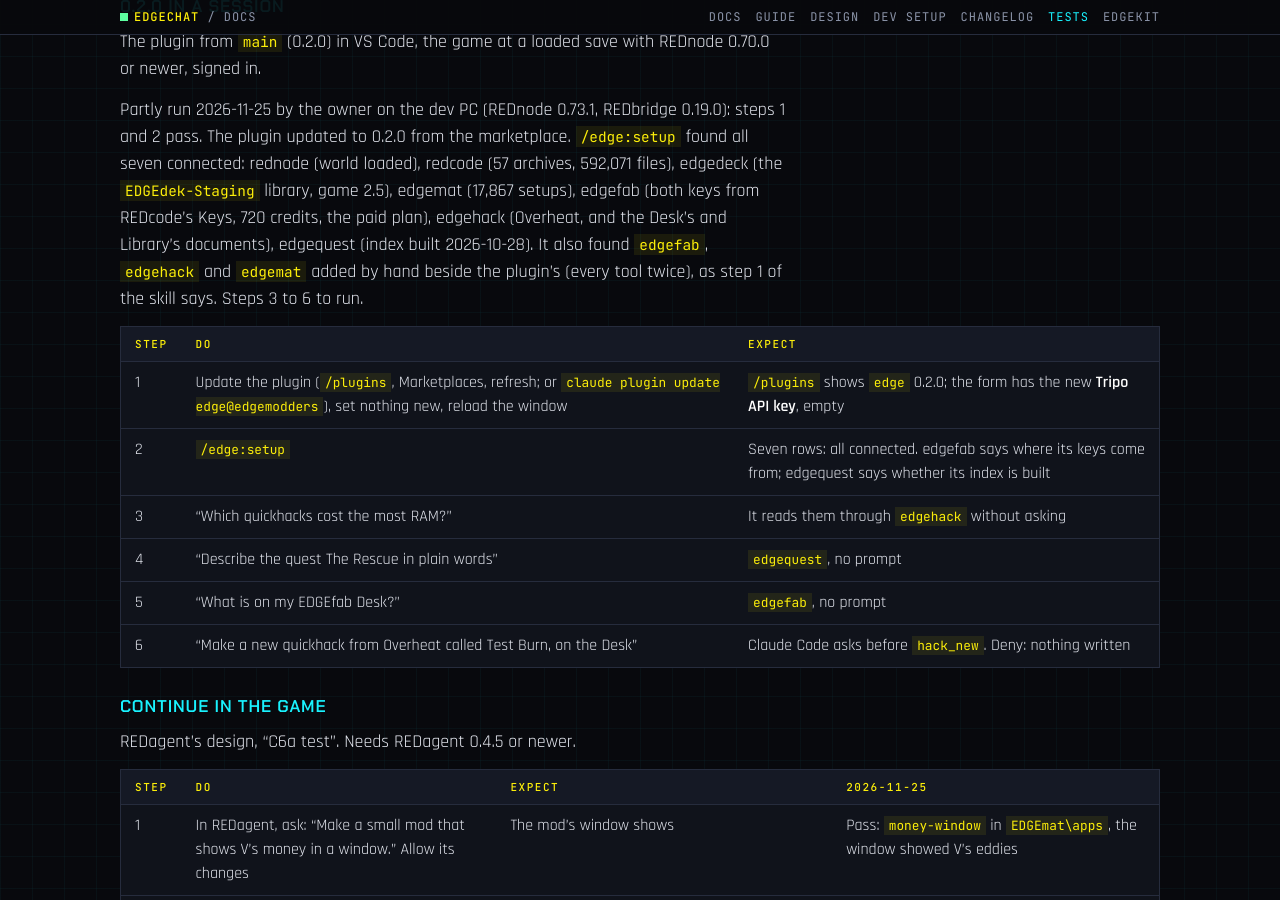
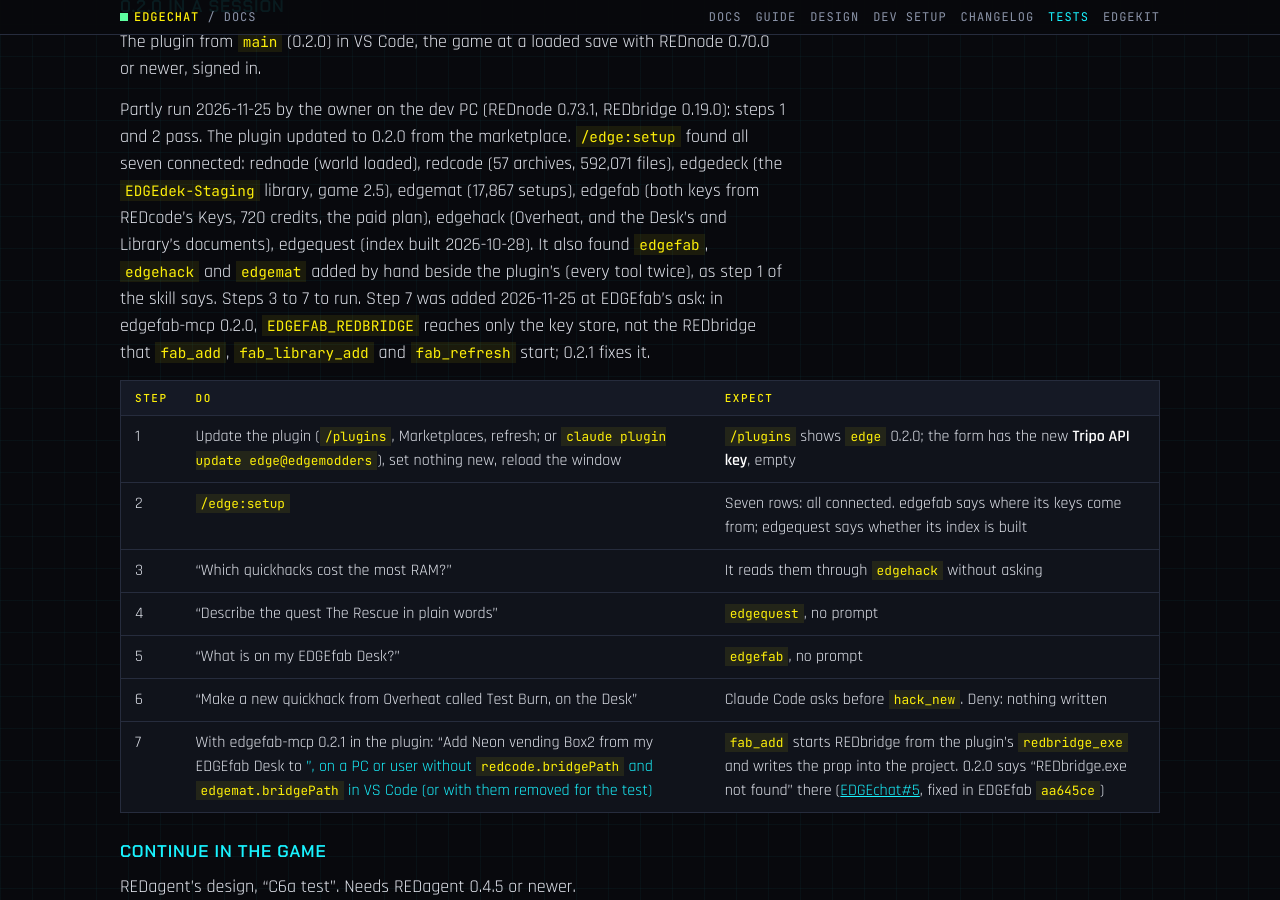
Before and after one commit to Edgemodders/EDGEchat, a Jekyll site: the page built from docs/testing.md, in a window 1280 px wide and 900 px high, scrolled down 7848 px. Built offline with Jekyll 4.4.1, drawn with Linux system fonts in a browser that asks for light colours; our own code applies the rules of GitHub Pages for plain Markdown files.

Commit message:
EDGEfab: 0.2.1 needed for the game bridge (#5); the session test gets step 7, a fab_add
Co-Authored-By: Claude Opus 5.5 <noreply@anthropic.com>

```diff
--- a/docs/testing.md
+++ b/docs/testing.md
@@ -202,7 +202,7 @@ node tools/test/mcp-probe.cjs --empty EDGEQUEST_GAME_PATH --empty REDBRIDGE_EXE
 
 The plugin from `main` (0.2.0) in VS Code, the game at a loaded save with REDnode 0.70.0 or newer, signed in.
 
-Partly run 2026-11-25 by the owner on the dev PC (REDnode 0.73.1, REDbridge 0.19.0): steps 1 and 2 pass. The plugin updated to 0.2.0 from the marketplace. `/edge:setup` found all seven connected: rednode (world loaded), redcode (57 archives, 592,071 files), edgedeck (the `EDGEdek-Staging` library, game 2.5), edgemat (17,867 setups), edgefab (both keys from REDcode's Keys, 720 credits, the paid plan), edgehack (Overheat, and the Desk's and Library's documents), edgequest (index built 2026-10-28). It also found `edgefab`, `edgehack` and `edgemat` added by hand beside the plugin's (every tool twice), as step 1 of the skill says. Steps 3 to 6 to run.
+Partly run 2026-11-25 by the owner on the dev PC (REDnode 0.73.1, REDbridge 0.19.0): steps 1 and 2 pass. The plugin updated to 0.2.0 from the marketplace. `/edge:setup` found all seven connected: rednode (world loaded), redcode (57 archives, 592,071 files), edgedeck (the `EDGEdek-Staging` library, game 2.5), edgemat (17,867 setups), edgefab (both keys from REDcode's Keys, 720 credits, the paid plan), edgehack (Overheat, and the Desk's and Library's documents), edgequest (index built 2026-10-28). It also found `edgefab`, `edgehack` and `edgemat` added by hand beside the plugin's (every tool twice), as step 1 of the skill says. Steps 3 to 7 to run. Step 7 was added 2026-11-25 at EDGEfab's ask: in edgefab-mcp 0.2.0, `EDGEFAB_REDBRIDGE` reaches only the key store, not the REDbridge that `fab_add`, `fab_library_add` and `fab_refresh` start; 0.2.1 fixes it.
 
 | Step | Do | Expect |
 |---|---|---|
@@ -212,6 +212,7 @@ Partly run 2026-11-25 by the owner on the dev PC (REDnode 0.73.1, REDbridge 0.19
 | 4 | "Describe the quest The Rescue in plain words" | `edgequest`, no prompt |
 | 5 | "What is on my EDGEfab Desk?" | `edgefab`, no prompt |
 | 6 | "Make a new quickhack from Overheat called Test Burn, on the Desk" | Claude Code asks before `hack_new`. Deny: nothing written |
+| 7 | With edgefab-mcp 0.2.1 in the plugin: "Add Neon vending Box2 from my EDGEfab Desk to <a WolvenKit project>", on a PC or user without `redcode.bridgePath` and `edgemat.bridgePath` in VS Code (or with them removed for the test) | `fab_add` starts REDbridge from the plugin's `redbridge_exe` and writes the prop into the project. 0.2.0 says "REDbridge.exe not found" there ([EDGEchat#5](https://github.com/Edgemodders/EDGEchat/issues/5), fixed in EDGEfab `aa645ce`) |
 
 ### continue in the game
 
```
Also changed, not shown: CLAUDE.md (+1 -1 lines).
